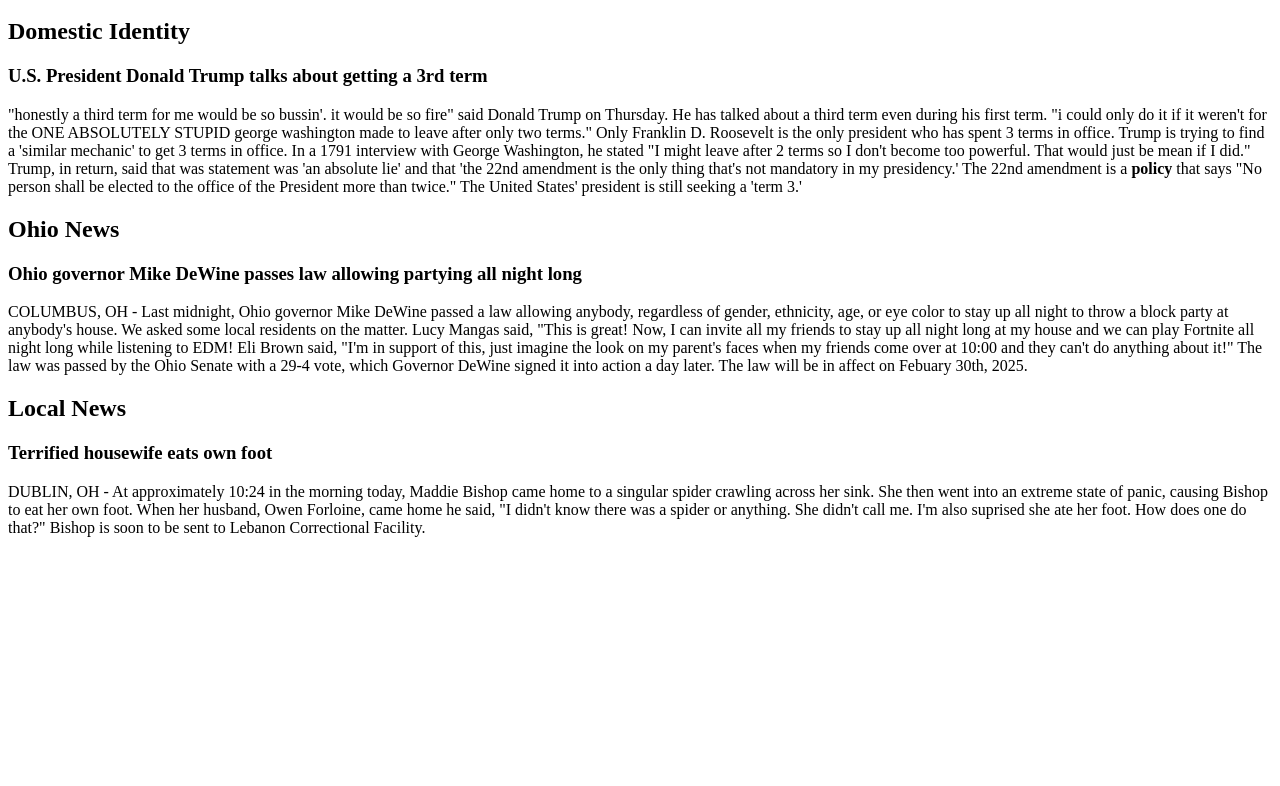
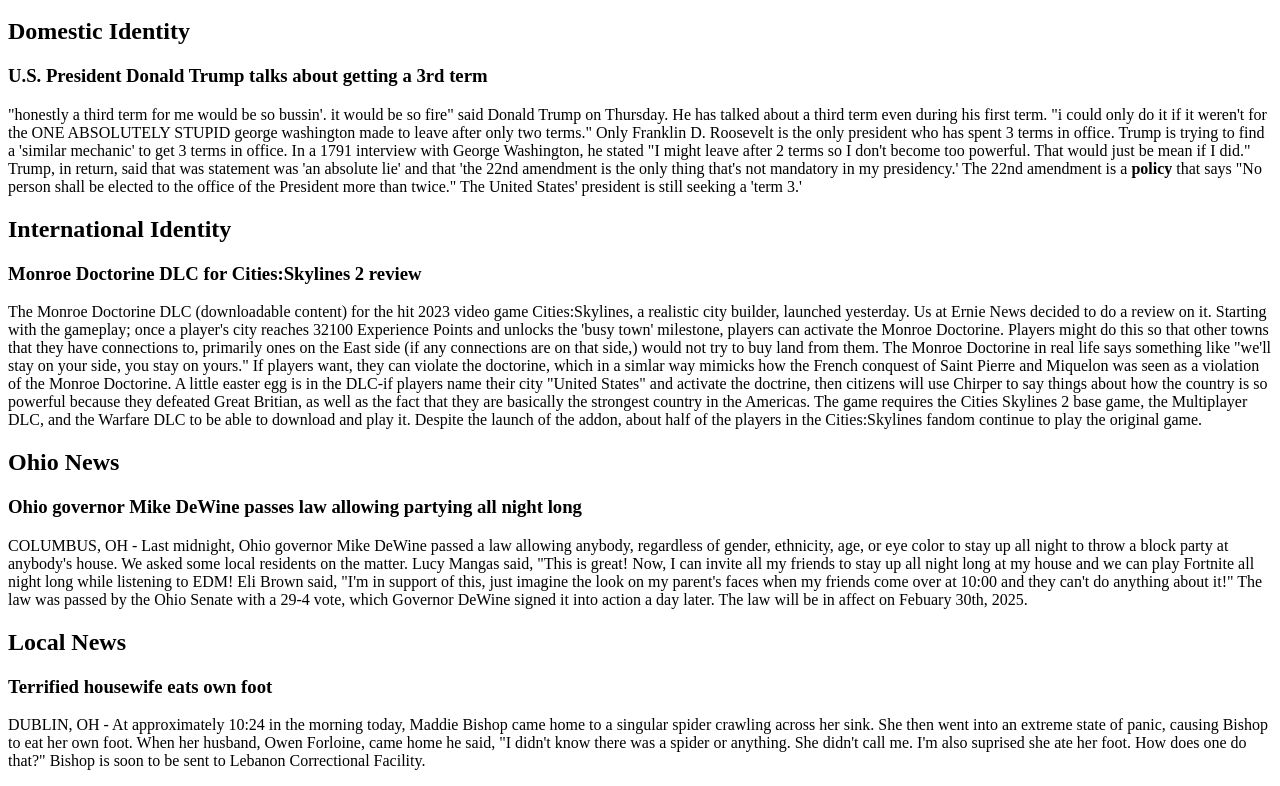
Before and after one commit to ernie0007alt/ernie0007alt.github.io, a plain HTML site: page index.html in a window 1280 px wide. Shown: the part 119-905 px from the top of the page. Before the commit the page ends 800 px from the top, so only its background shows below. Drawn offline with Linux system fonts and the light colour scheme.

Commit message:
Update index.html

```diff
--- a/index.html
+++ b/index.html
@@ -9,6 +9,9 @@
     <h2>Domestic Identity</h2>
       <h3>U.S. President Donald Trump talks about getting a 3rd term</h3>
         <p>"honestly a third term for me would be so bussin'. it would be so fire" said Donald Trump on Thursday. He has talked about a third term even during his first term. "i could only do it if it weren't for the ONE ABSOLUTELY STUPID george washington made to leave after only two terms." Only Franklin D. Roosevelt is the only president who has spent 3 terms in office. Trump is trying to find a 'similar mechanic' to get 3 terms in office. In a 1791 interview with George Washington, he stated "I might leave after 2 terms so I don't become too powerful. That would just be mean if I did." Trump, in return, said that was statement was 'an absolute lie' and that 'the 22nd amendment is the only thing that's not mandatory in my presidency.' The 22nd amendment is a <strong>policy</strong> that says "No person shall be elected to the office of the President more than twice." The United States' president is still seeking a 'term 3.'</p>
+     <h2>International Identity</h2>
+      <h3>Monroe Doctorine DLC for Cities:Skylines 2 review</h3>
+        <p>The Monroe Doctorine DLC (downloadable content) for the hit 2023 video game Cities:Skylines, a realistic city builder, launched yesterday. Us at Ernie News decided to do a review on it. Starting with the gameplay; once a player's city reaches 32100 Experience Points and unlocks the 'busy town' milestone, players can activate the Monroe Doctorine. Players might do this so that other towns that they have connections to, primarily ones on the East side (if any connections are on that side,) would not try to buy land from them. The Monroe Doctorine in real life says something like "we'll stay on your side, you stay on yours." If players want, they can violate the doctorine, which in a simlar way mimicks how the French conquest of Saint Pierre and Miquelon was seen as a violation of the Monroe Doctorine. A little easter egg is in the DLC-if players name their city "United States" and activate the doctrine, then citizens will use Chirper to say things about how the country is so powerful because they defeated Great Britian, as well as the fact that they are basically the strongest country in the Americas. The game requires the Cities Skylines 2 base game, the Multiplayer DLC, and the Warfare DLC to be able to download and play it. Despite the launch of the addon, about half of the players in the Cities:Skylines fandom continue to play the original game.</p>
     <h2>Ohio News</h2>
       <h3>Ohio governor Mike DeWine passes law allowing partying all night long</h3>
         <p>COLUMBUS, OH - Last midnight, Ohio governor Mike DeWine passed a law allowing anybody, regardless of gender, ethnicity, age, or eye color to stay up all night to throw a block party at anybody's house. We asked some local residents on the matter. Lucy Mangas said, "This is great! Now, I can invite all my friends to stay up all night long at my house and we can play Fortnite all night long while listening to EDM! Eli Brown said, "I'm in support of this, just imagine the look on my parent's faces when my friends come over at 10:00 and they can't do anything about it!" The law was passed by the Ohio Senate with a 29-4 vote, which Governor DeWine signed it into action a day later. The law will be in affect on Febuary 30th, 2025.</p>
```
